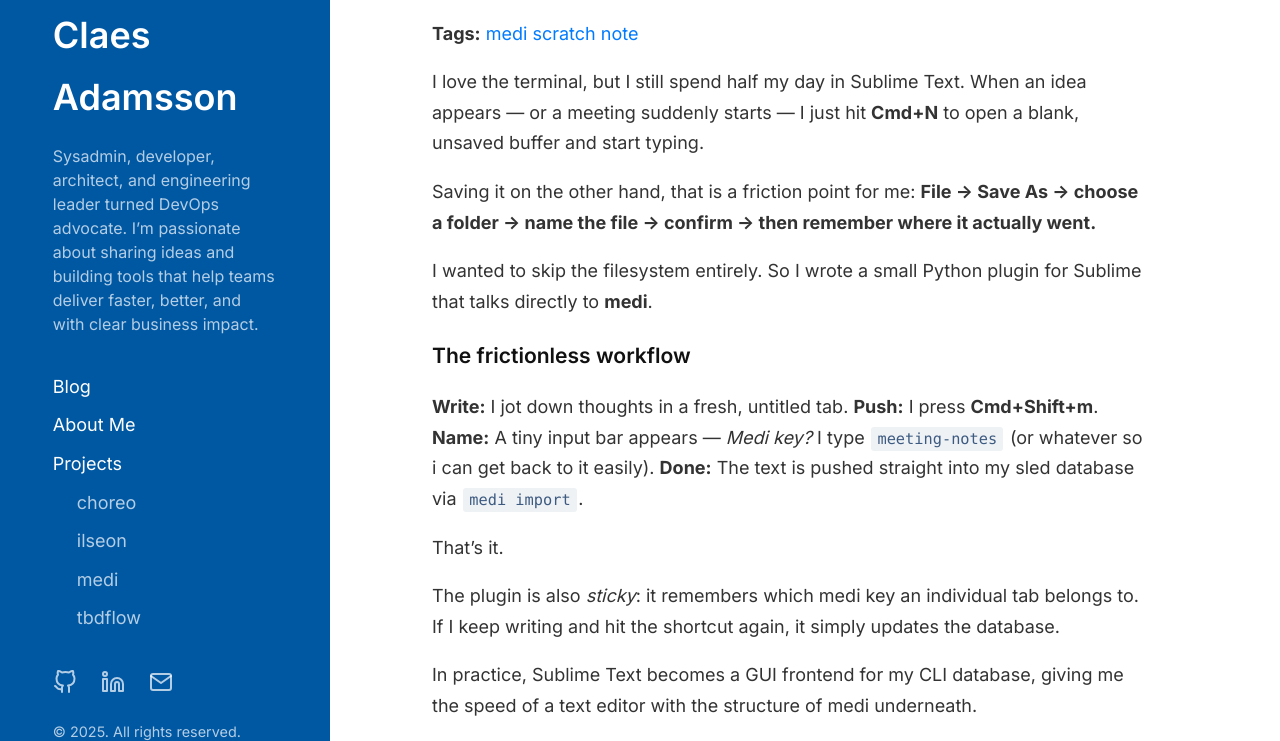
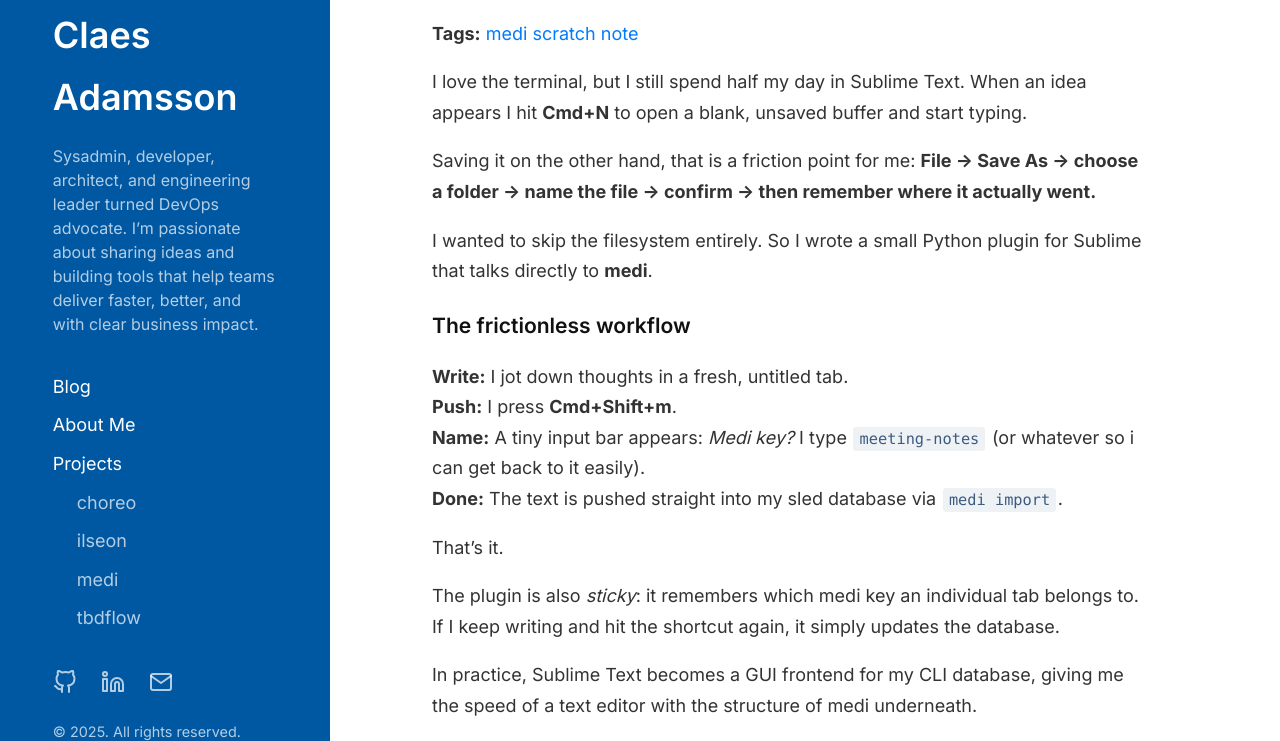
Before and after one commit to cladam/cladam.github.io, a Jekyll site: the page built from _posts/2025-11-26-scratchpad-to-database.md, in a window 1280 px wide and 900 px high, cut to the strip 159-900 px from the top of the window. Built offline with Jekyll 4.4.1, drawn with Linux system fonts in a browser that asks for light colours; comment, search, counter and statistics services are not loaded.

Commit message:
fix: update formatting and text

```diff
--- a/_posts/2025-11-26-scratchpad-to-database.md
+++ b/_posts/2025-11-26-scratchpad-to-database.md
@@ -5,7 +5,7 @@
 comments: true
 ---
 
-I love the terminal, but I still spend half my day in Sublime Text. When an idea appears — or a meeting suddenly starts — I just hit **Cmd+N** to open a blank, unsaved buffer and start typing.
+I love the terminal, but I still spend half my day in Sublime Text. When an idea appears I hit **Cmd+N** to open a blank, unsaved buffer and start typing.
 
 Saving it on the other hand, that is a friction point for me:
 **File → Save As → choose a folder → name the file → confirm → then remember where it actually went.**
@@ -16,7 +16,7 @@
 
 **Write:** I jot down thoughts in a fresh, untitled tab.
 **Push:** I press **Cmd+Shift+m**.
-**Name:** A tiny input bar appears — *Medi key?* I type `meeting-notes` (or whatever so i can get back to it easily).
+**Name:** A tiny input bar appears: *Medi key?* I type `meeting-notes` (or whatever so i can get back to it easily).
 **Done:** The text is pushed straight into my sled database via `medi import`.
 
 That’s it.
```
